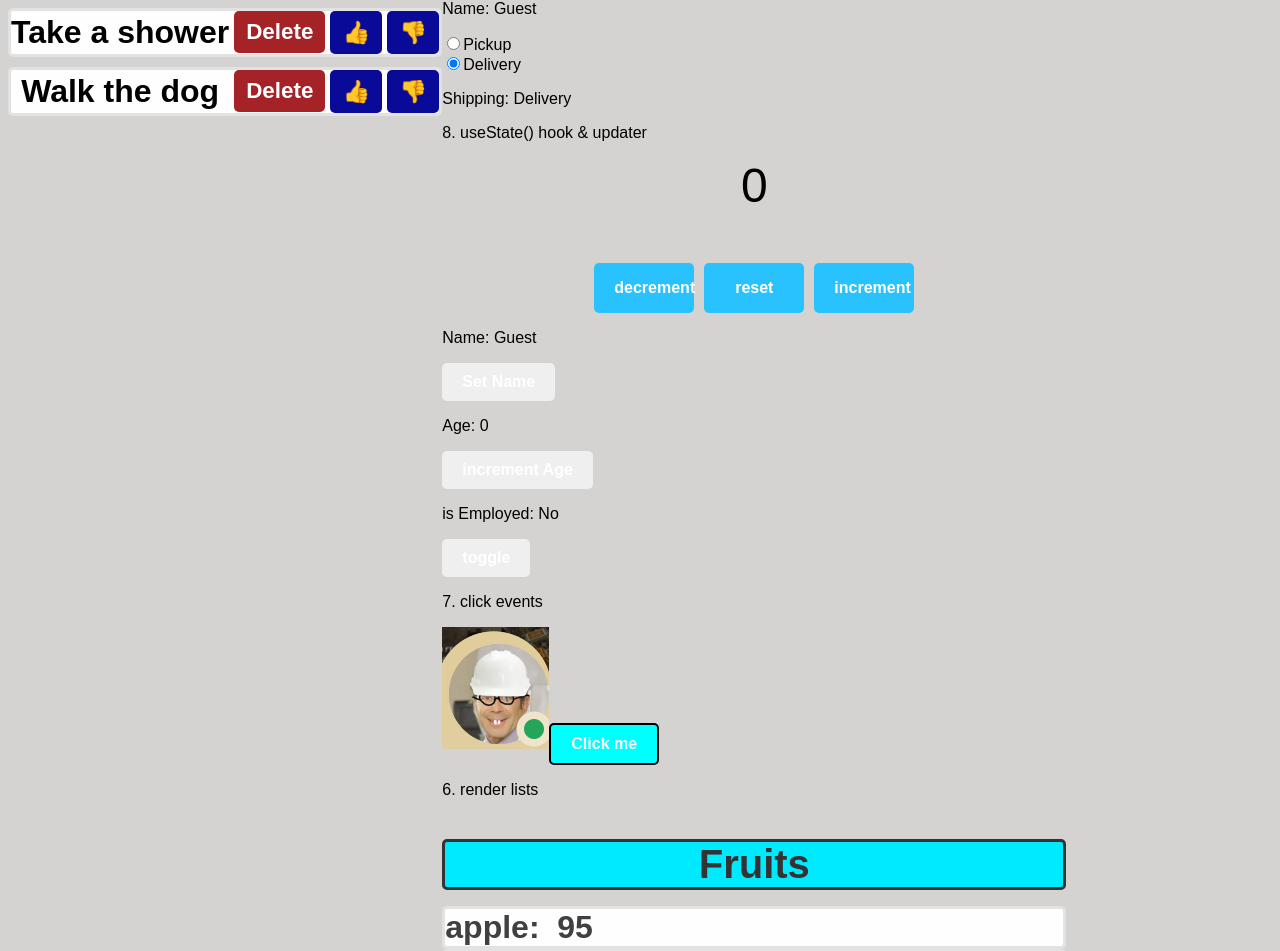
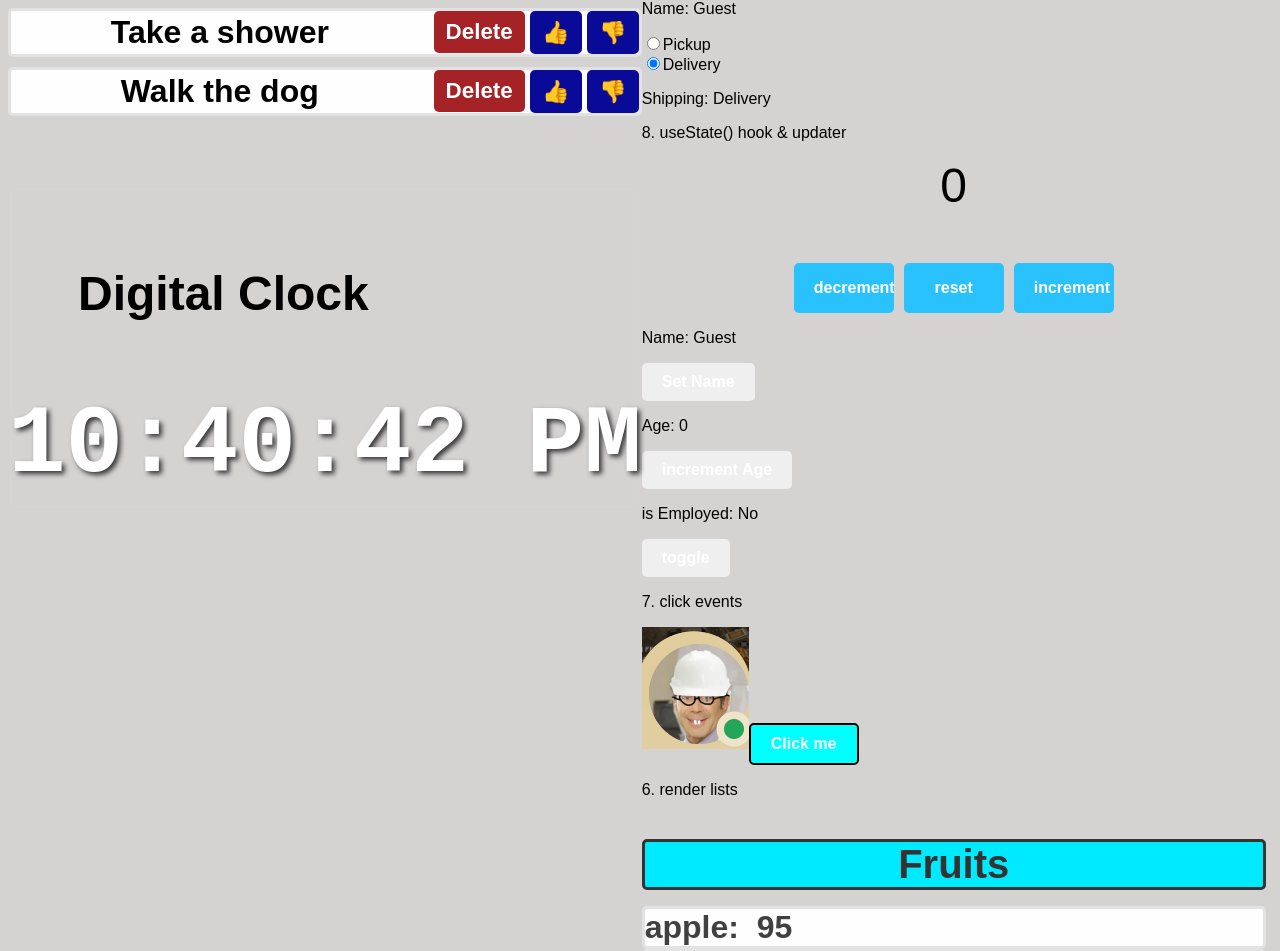
Before and after one commit to dominids/website, a React (Vite) app in the folder my-react-app/: page / in a window 1280 px wide. Shown: the part 923-1874 px from the top of the page. Built offline with nearby package versions, Linux system fonts and the light colour scheme.

Commit message:
DigitalClockProject

```diff
--- a/my-react-app/src/App.tsx
+++ b/my-react-app/src/App.tsx
@@ -13,6 +13,7 @@ import UpdateArrays from "./UpdateArrays";
 import ArraysOfObjects from "./ArrayOfObjects";
 import ToDoList from "./ToDoList/ToDoList";
 import UseEffectHook from "./UseEffectHook";
+import DigitalClockApp from "./DigitalClockApp/DigitalClockApp";
 function App() {
   const fruits = [
     {id: 1,name:"apple", calories: 95},
@@ -30,7 +31,8 @@ function App() {
       <div>
         <ColorPicker />
         <ToDoList />
-      </div>
+        <DigitalClockApp />
+        </div>
       <div>
         <p>16. useEffect hook</p>
         <UseEffectHook></UseEffectHook>
--- /dev/null
+++ b/my-react-app/src/DigitalClockApp/DigitalClockApp.tsx
@@ -0,0 +1,41 @@
+import { useState, useEffect } from "react"
+
+function DigitalClockApp (){
+
+    const [time, setTime] = useState(new Date());
+
+    useEffect(()=>{
+        const intervalId= setInterval(() =>{
+            setTime(new Date());
+        }, 1000);
+
+        return () => {
+            clearInterval(intervalId);
+        }
+    }, []);
+
+    function formatTime(){
+        let hours = time.getHours();
+        const minutes = time.getMinutes();
+        const seconds = time.getSeconds();
+        const meridiem = hours >=12 ? "PM" : "AM";
+
+        hours = hours % 12 || 12;
+
+        return `${padZero(hours)}:${padZero(minutes)}:${padZero(seconds)} ${meridiem}`;
+    }
+
+    function padZero(number:number){
+        return (number < 10 ? "0" : "") + number
+    }
+
+    return(<div className="clock-container">
+        <h1>Digital Clock</h1>
+        <div className="clock">
+            <span>{formatTime()}</span>
+        </div>
+
+    </div>)
+}
+
+export default DigitalClockApp
--- a/my-react-app/src/ToDoList/ToDoList.tsx
+++ b/my-react-app/src/ToDoList/ToDoList.tsx
@@ -31,7 +31,7 @@ function ToDoList(){
     }
 
     function moveTaskDown(index:any){
-            if(index<tasks.length){
+            if(index<tasks.length - 1){
                 const updatedTasks = [...tasks];
                 [updatedTasks[index], updatedTasks[index +1]] =
                 [updatedTasks[index+1], updatedTasks[index]];
--- a/my-react-app/src/index.css
+++ b/my-react-app/src/index.css
@@ -1,3 +1,24 @@
+.clock-container{
+  margin-top: 70px;
+  backdrop-filter: blur(2px);
+  padding: 10px 0;
+}
+
+.clock-container h1{
+  margin: 70px;
+  font-size: 3rem;
+}
+.clock{
+  color: white;
+  font-size: 6rem;
+  font-weight: bold;
+  font-family: monospace;
+  text-shadow: 3px 3px 5px hsla(0, 0%, 0%, 0.735);
+  text-align: center;
+
+}
+
+
 .to-do-list{
   text-align: center;
   margin-top: 100px;
```
